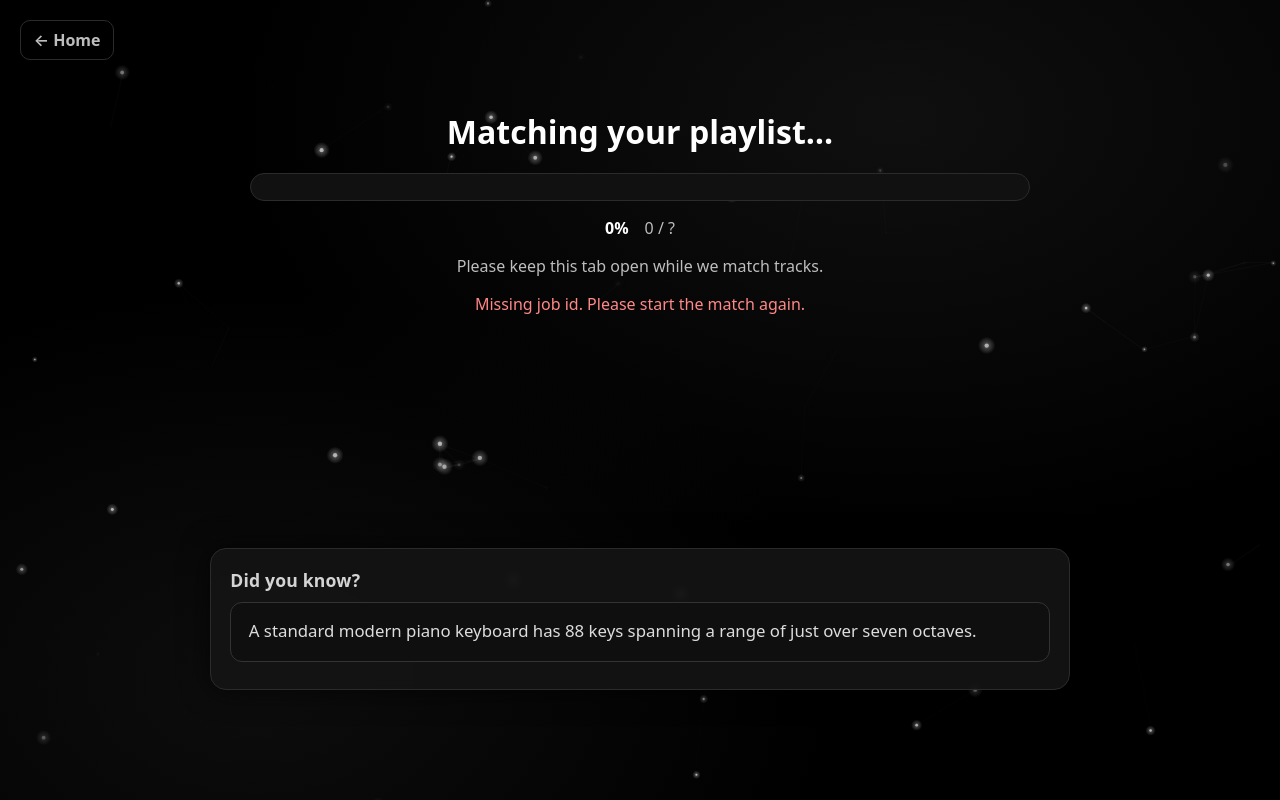
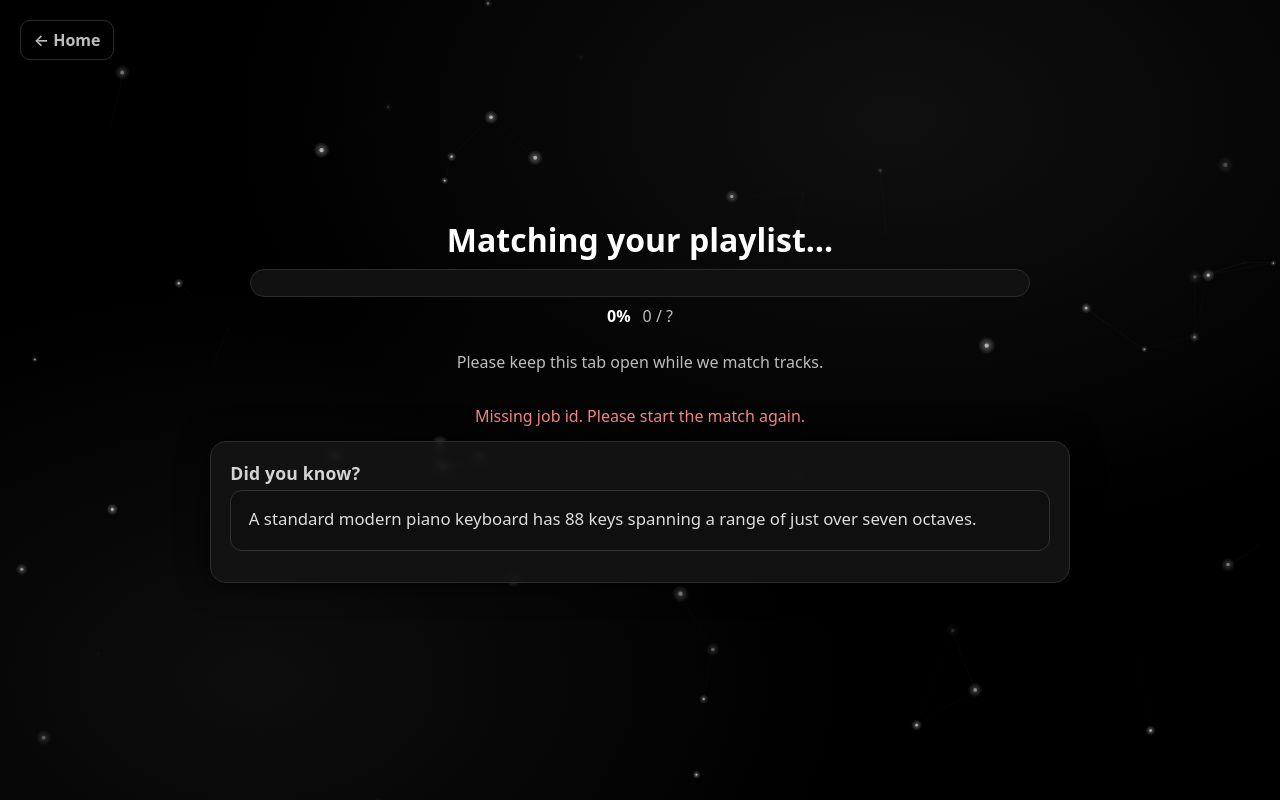
Before and after one commit to jmcclary27/Apple-Playlist-To-Spotify-Playlist, a Django app: template templates/match_progress.html in a window 1280 px wide. Run offline with Django 5.2, Linux system fonts and the light colour scheme; the template is opened without the code that fills it, so the values that code supplies are empty.

Commit message:
Oh baby we're gettin close

```diff
--- a/templates/match_progress.html
+++ b/templates/match_progress.html
@@ -18,13 +18,20 @@
     }
     *{box-sizing:border-box}
     html,body{height:100%}
+
+    /* Vertically center the stack */
     body{
       margin:0;
       font-family:system-ui,-apple-system,Segoe UI,Roboto,Arial,sans-serif;
       color:var(--text);
       background:var(--bg);
-      display:grid;
-      place-items:center;
+      display:flex;
+      flex-direction:column;
+      align-items:center;          /* center horizontally */
+      justify-content:center;      /* center vertically */
+      min-height:100vh;
+      padding:24px 16px;
+      gap:14px;                    /* space between progress block and facts */
       overflow-x:hidden;
       text-align:center;
     }
@@ -50,16 +57,21 @@
     }
     a.home-link:hover{background:rgba(30,30,30,.6);border-color:#3a3a3a;}
 
-    /* Center content sits just above the facts panel */
+    /* Progress block */
     .center-stack{
       width:min(780px,92vw);
-      margin-bottom:12px; /* small, tidy gap above facts panel */
+      display:flex;
+      flex-direction:column;
+      align-items:center;
+      gap:8px;        /* internal spacing */
+      margin:0;
     }
     @media (max-width:560px){
-      .center-stack{ width:min(96vw,560px); margin-bottom:10px; }
+      body{ padding-top:60px; } /* keep Home button from overlapping on small screens */
+      .center-stack{ width:min(96vw,560px); }
     }
 
-    h1{margin:0 0 1.2rem; font-size:clamp(1.3rem,4vw,2rem);}
+    h1{ margin:0; font-size:clamp(1.3rem,4vw,2rem); }
 
     .bar-wrap{
       width:100%;
@@ -68,7 +80,7 @@
       border-radius:999px;
       overflow:hidden;
       border:1px solid var(--border);
-      margin:0 auto 1rem;
+      margin:0;
     }
     .bar{
       height:100%;
@@ -78,9 +90,15 @@
       box-shadow:0 6px 18px rgba(29,185,84,.25) inset;
     }
 
-    .row{display:flex; justify-content:center; align-items:center; gap:1rem; margin-bottom:1rem;}
-    .muted{color:var(--muted)}
-    .error{color:#f88; margin-top:1rem}
+    .row{
+      display:flex;
+      justify-content:center;
+      align-items:center;
+      gap:12px;
+      margin:0;
+    }
+    .muted{ color:var(--muted); }
+    .error{ color:#f88; margin-top:8px; }
 
     /* Facts panel (outer box) — fixed height set via JS to fit longest fact */
     .facts{
@@ -93,17 +111,17 @@
       backdrop-filter: blur(3px);
       -webkit-backdrop-filter: blur(3px);
       text-align:left;
-      overflow:hidden; /* keep height stable */
+      overflow:hidden; /* keep height stable while inner content fades */
     }
     .facts h2{
-      margin:.2rem 0 .6rem;
+      margin:.15rem 0 .35rem;
       font-size:clamp(1rem,2.6vw,1.1rem);
       letter-spacing:.01em;
       color:#eaeaea;
       opacity:.9;
     }
 
-    /* Inner fact box may vary in intrinsic height, but outer facts panel remains fixed */
+    /* Inner fact box (content may vary, outer stays fixed) */
     .fact-box{
       border:1px solid #333;
       background:#0f0f0f;
@@ -115,11 +133,8 @@
       color:#ddd;
     }
 
-    /* Smoother fade (slightly longer, no vertical shift = less jitter) */
-    @keyframes factFade {
-      from { opacity:0; }
-      to   { opacity:1; }
-    }
+    /* Smooth fade for fact text */
+    @keyframes factFade { from{opacity:0;} to{opacity:1;} }
     .fact-text{
       font-size: clamp(.98rem, 2.4vw, 1.05rem);
       animation: factFade .7s ease-out;
@@ -152,7 +167,7 @@
     </div>
   </section>
 
-  <!-- Starfield background (your exact script & timing) -->
+  <!-- Starfield background -->
   <script>
     // ====== Starfield + connecting lines (lightweight) ======
     (function () {
@@ -161,9 +176,9 @@
       const ctx = canvas.getContext('2d');
 
       let w, h, dpr, particles, running = !prefersReduced;
-      const MAX_PARTICLES = 120; // auto-scaled below
-      const LINK_DIST = 110;     // px
-      const SPEED = 0.08;        // px per ms
+      const MAX_PARTICLES = 120;
+      const LINK_DIST = 110;
+      const SPEED = 0.08;
 
       function resize() {
         dpr = Math.min(window.devicePixelRatio || 1, 2);
@@ -225,13 +240,11 @@
           p.x += p.vx * dt;
           p.y += p.vy * dt;
 
-          // wrap
           if (p.x < -20) p.x = w + 20;
           if (p.x > w + 20) p.x = -20;
           if (p.y < -20) p.y = h + 20;
           if (p.y > h + 20) p.y = -20;
 
-          // twinkle
           p.twinkle += dt * 0.003;
           const glow = 0.2 + Math.sin(p.twinkle) * 0.4;
 
@@ -291,9 +304,8 @@
         return i;
       }
 
-      // Measure the tallest fact and fix the OUTER facts panel height accordingly
+      // Measure tallest fact and lock OUTER panel height
       function lockFactsPanelHeight(){
-        // create a hidden measuring clone with same width & styles
         const clone = factsPanel.cloneNode(true);
         clone.style.position = "absolute";
         clone.style.visibility = "hidden";
@@ -308,14 +320,12 @@
         let maxBoxH = 0;
         for (const f of MUSIC_FACTS){
           cText.textContent = f;
-          // Force layout width the same as real box to measure wrapping
           cBox.style.width = factBox.clientWidth + "px";
           cBox.style.height = "auto";
           const h = cBox.offsetHeight;
           if (h > maxBoxH) maxBoxH = h;
         }
 
-        // Real panel height: header + paddings + tallest fact box
         const styles = getComputedStyle(factsPanel);
         const padY = parseFloat(styles.paddingTop) + parseFloat(styles.paddingBottom);
         const headerH = factsPanel.querySelector("h2").offsetHeight;
@@ -325,9 +335,7 @@
       }
 
       function showFact() {
-        // restart fade animation cleanly
         el.style.animation = "none";
-        // Force reflow
         void el.offsetWidth;
         el.textContent = MUSIC_FACTS[pickIndex()];
         el.style.animation = "factFade .7s ease-out";
@@ -335,19 +343,12 @@
 
       function onResizeDebounced(){
         clearTimeout(timer);
-        timer = setTimeout(() => {
-          lockFactsPanelHeight();
-        }, 100);
+        timer = setTimeout(lockFactsPanelHeight, 100);
       }
 
-      // initial paint & lock
       showFact();
-      // lock after first render (ensure widths are known)
       requestAnimationFrame(lockFactsPanelHeight);
-
-      // rotate
       setInterval(showFact, INTERVAL_MS);
-      // recompute on resize
       window.addEventListener("resize", onResizeDebounced, { passive:true });
     })();
   </script>
```
